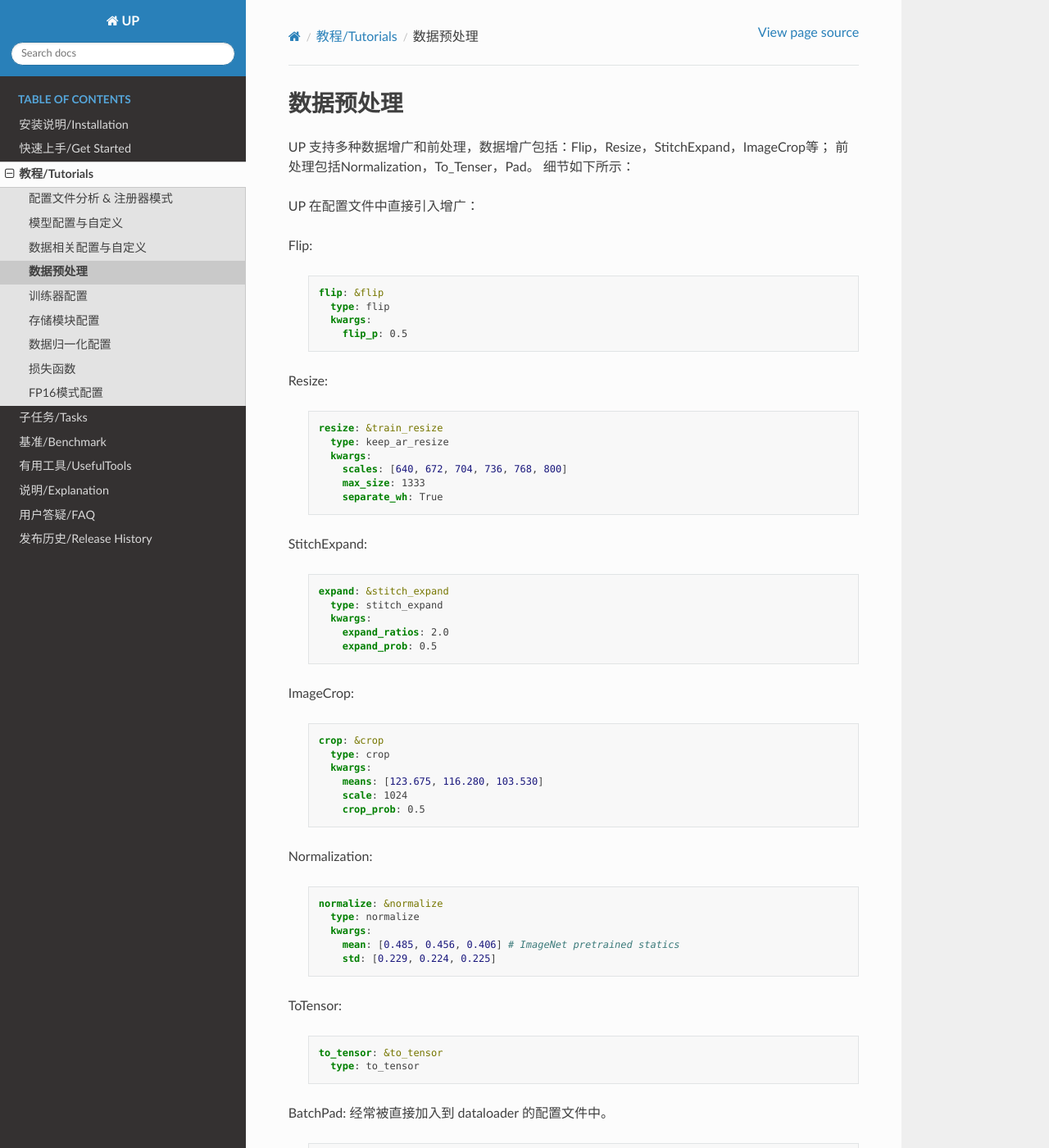
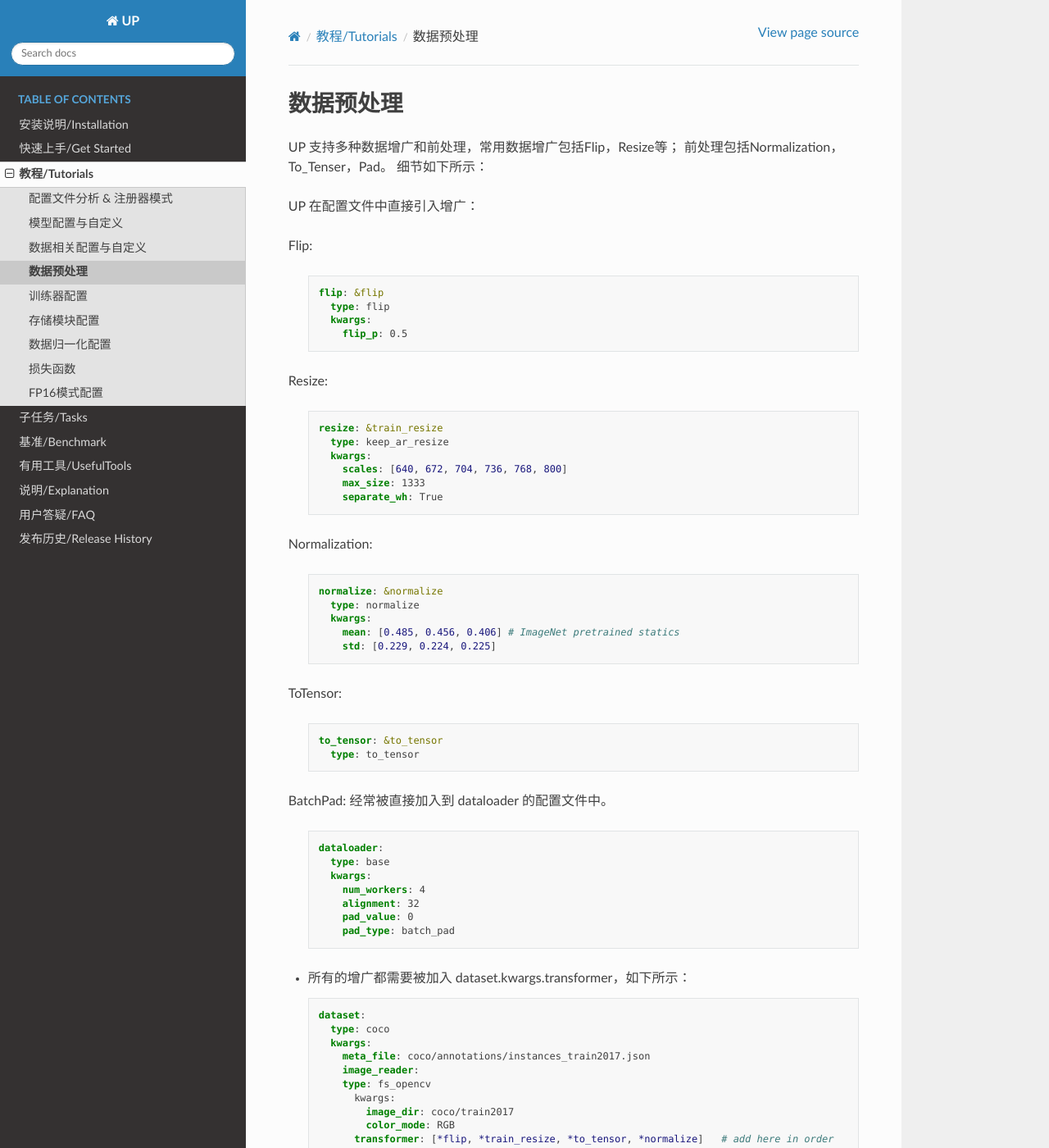
Before and after one commit to ModelTC/United-Perception, a Sphinx documentation site: the page built from doc_sph/source/tutorials/guide/augmentations.rst, in a window 1280 px wide and 1400 px high. Shown: the whole window at 82% size. Built offline with Sphinx 7.4.7 and the Read the Docs theme 2.0.0, drawn with Linux system fonts in a browser that asks for light colours.

Commit message:
update(docs): move augmentations docs

```diff
--- a/doc_sph/source/tutorials/guide/augmentations_and_preprocesses.rst
+++ b/doc_sph/source/tutorials/guide/augmentations.rst
@@ -1,7 +1,7 @@
 数据预处理
 ==========
 
-UP 支持多种数据增广和前处理，数据增广包括：Flip，Resize，StitchExpand，ImageCrop等；
+UP 支持多种数据增广和前处理，常用数据增广包括Flip，Resize等；
 前处理包括Normalization，To_Tenser，Pad。
 细节如下所示：
 
@@ -26,27 +26,6 @@
         scales: [640, 672, 704, 736, 768, 800]
         max_size: 1333
         separate_wh: True
-
-StitchExpand:
-
-  .. code-block:: yaml
-
-    expand: &stitch_expand
-      type: stitch_expand
-      kwargs:
-        expand_ratios: 2.0
-        expand_prob: 0.5
-
-ImageCrop:
-
-  .. code-block:: yaml
-
-    crop: &crop
-      type: crop
-      kwargs:
-        means: [123.675, 116.280, 103.530]
-        scale: 1024
-        crop_prob: 0.5
 
 Normalization:
 
--- a/doc_sph/source/tutorials/index.rst
+++ b/doc_sph/source/tutorials/index.rst
@@ -11,7 +11,7 @@
    guide/configs
    guide/model_flow
    guide/datasets
-   guide/augmentations_and_preprocesses
+   guide/augmentations
    guide/trainer
    guide/saver
    guide/normalization
```
Also changed, not shown: doc_sph/source/tasks/tasks/det.rst (+23 -0 lines).
